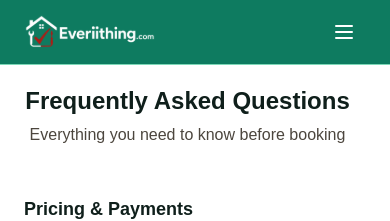
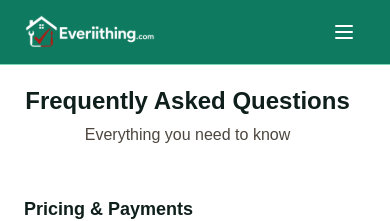
Before and after one commit to Pearlyport9/Everiithing.com, a Next.js app: page /faq in a window 390 px wide. Shown: the top 221 px of the page. Built offline with nearby package versions, Linux system fonts and the light colour scheme.

Commit message:
Shorten FAQ subheading to fit single line on mobile

```diff
--- a/src/app/(public)/faq/page.tsx
+++ b/src/app/(public)/faq/page.tsx
@@ -247,7 +247,7 @@ export default function FAQPage() {
               transition: 'opacity 450ms ease-out 100ms, transform 450ms ease-out 100ms',
             }}
           >
-            Everything you need to know before booking
+            Everything you need to know
           </p>
         </div>
       </section>
```
